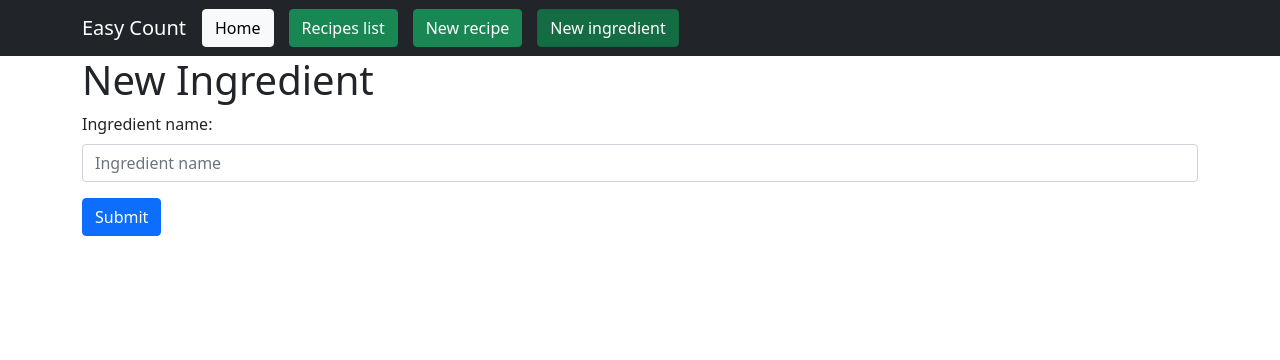
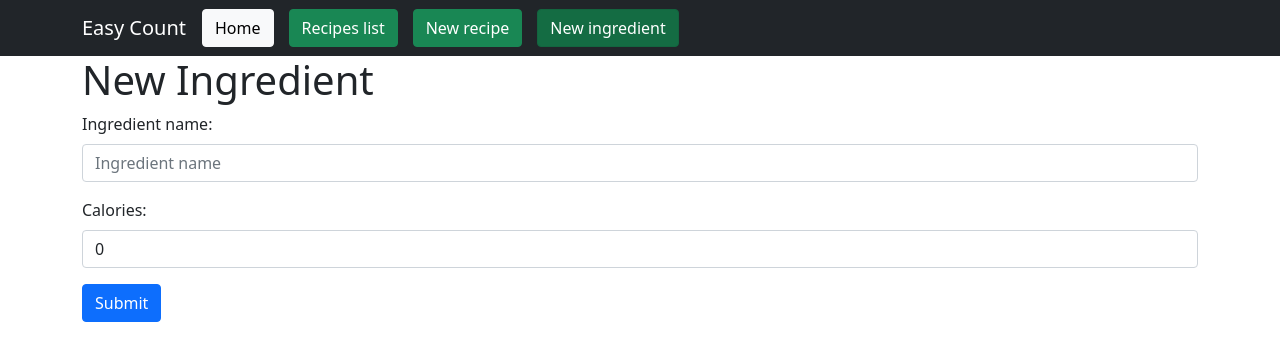
Before and after one commit to agudelojohn/easyCount, a React (Create React App) app in the folder client/: page /newIngredient in a window 1280 px wide. Shown: the top 360 px of the page. Built offline with nearby package versions, Linux system fonts and the light colour scheme.

Commit message:
Second ingredient field

```diff
--- a/client/src/components/ingredients/NewIngredient.js
+++ b/client/src/components/ingredients/NewIngredient.js
@@ -4,6 +4,7 @@ import { addNewRecipe } from '../../common/API/apiService';
 import { IngredientSelect } from '../ingredients/IngredientSelect';
 
 const NAMEFIELD = 'name';
+const CALORIES = 'calories';
 // const DESCRIPTIONFIELD = 'descript';
 // const LINKFIELD = 'link';
 // const INGREDIENTSACOUNT = 'ingredientsacount';
@@ -11,11 +12,16 @@ const NAMEFIELD = 'name';
 export function NewIngredient() {
   //Fields
   const [ingredientName, setIngredientName] = useState('');
+  const [calories, setCalories] = useState(0);
 
   //Validation of fields
   const [nameInvalid, setNameInvalid] = useState();
+  const [caloriesInvalid, setCaloriesInvalid] = useState();
+
   const saveIngredient = () => {
     console.log('saveIngredient');
+    console.log(ingredientName);
+    console.log(calories);
   };
 
   const validateFields = async (field, value) => {
@@ -39,6 +45,10 @@ export function NewIngredient() {
       case NAMEFIELD:
         setIngredientName(value);
         value === '' ? setNameInvalid(true) : setNameInvalid(false);
+        break;
+      case CALORIES:
+        setCalories(value);
+        value < 0 ? setCaloriesInvalid(true) : setCaloriesInvalid(false);
         break;
       //   case DESCRIPTIONFIELD:
       //     setRecipeDescription(value);
@@ -80,6 +90,22 @@ export function NewIngredient() {
             onBlur={(e) => validateFields(NAMEFIELD, e.target.value)}
             isInvalid={nameInvalid}
             isValid={nameInvalid !== undefined ? !nameInvalid : null}
+          />
+          <Form.Control.Feedback type="invalid">
+            Please enter a ingredient name.
+          </Form.Control.Feedback>
+        </Form.Group>
+
+        <Form.Group className="mb-3" controlId="calories">
+          <Form.Label>Calories:</Form.Label>
+          <Form.Control
+            type="number"
+            placeholder="Calories"
+            value={calories}
+            onChange={(e) => validateFields(CALORIES, e.target.value)}
+            onBlur={(e) => validateFields(CALORIES, e.target.value)}
+            isInvalid={caloriesInvalid}
+            isValid={caloriesInvalid !== undefined ? !caloriesInvalid : null}
           />
           <Form.Control.Feedback type="invalid">
             Please enter a ingredient name.
```
